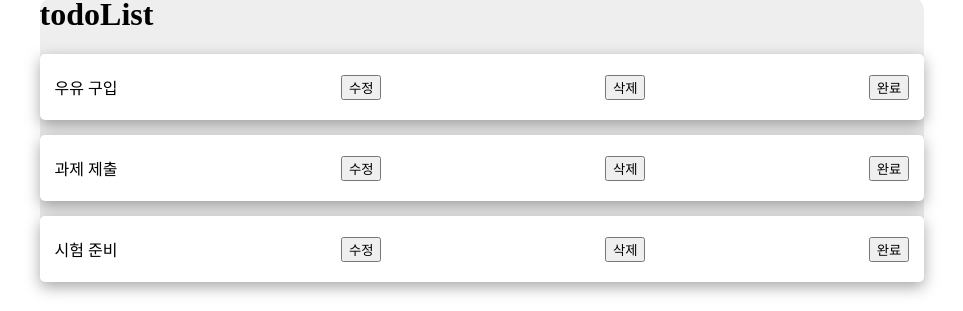
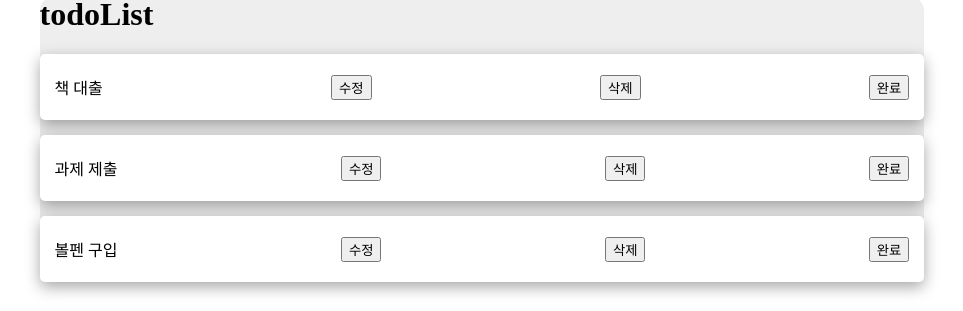
Before and after one commit to JinhyunMSQ/preparing_hackathon, a React (Create React App) app: page / in a window 1280 px wide. Shown: the part 326-637 px from the top of the page, without its empty margins (158-1121 px from the left). Built offline with nearby package versions, Linux system fonts and the light colour scheme.

Commit message:
content modification

```diff
--- a/src/App.js
+++ b/src/App.js
@@ -3,9 +3,9 @@ import TodoList from "./TodoList";
 import './App.css';
 
 const fake = [
-  { id: 1, body: "우유 구입", completed: false },
+  { id: 1, body: "책 대출", completed: false },
   { id: 2, body: "과제 제출", completed: false },
-  { id: 3, body: "시험 준비", completed: false }
+  { id: 3, body: "볼펜 구입", completed: false }
 ];
 
 function App() {
```
